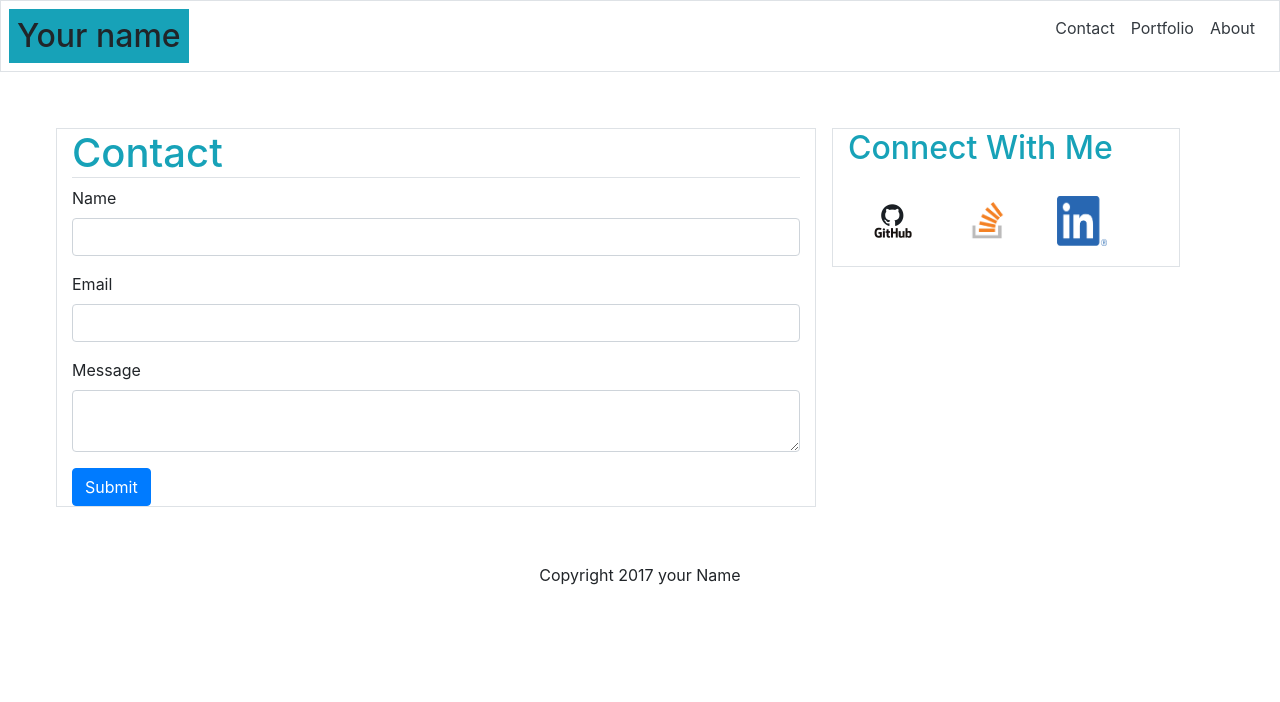
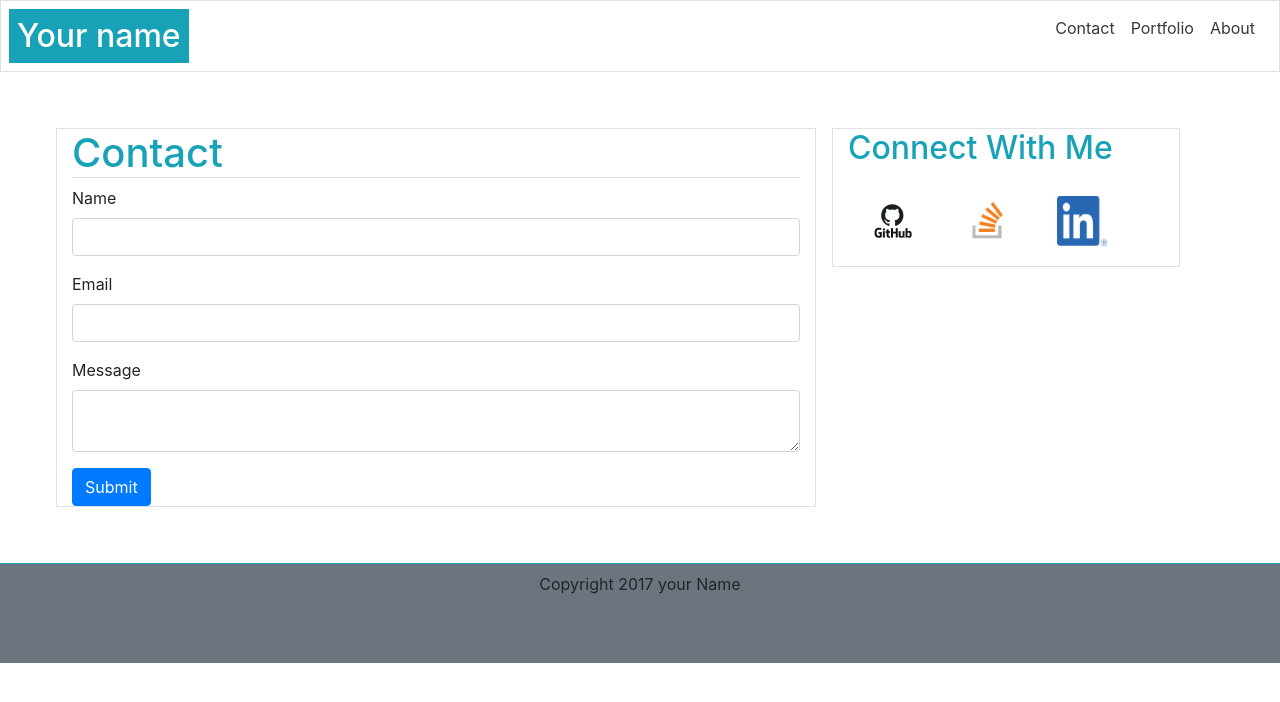
Before and after one commit to Rovshana/portfolio-with-bootstrap, a plain HTML site: page contact.html in a window 1280 px wide. Drawn offline with nearby package versions, Linux system fonts and the light colour scheme.

Commit message:
adding footer part

```diff
--- a/contact.html
+++ b/contact.html
@@ -12,7 +12,7 @@
 <body>
     <header class="head bg-white border d-flex justify-content-between" >
 
-        <h2 class="title2 bg-info m-2 p-2">Your name</h2>
+        <h2 class="title2 bg-info text-white m-2 p-2">Your name</h2>
 
 
     <nav class="navbar">
@@ -62,7 +62,7 @@
     </div>
 
 </main>
-<footer class="footer">
+<footer class="footer bg-secondary border-top border-info">
     <div class="">
         <p class="text-center m-2">Copyright 2017 your Name</p>
     </div>
--- a/style.css
+++ b/style.css
@@ -15,3 +15,7 @@ img{
     width: 300px;
     height: 200px;
 }
+.footer{
+    height: 100px;
+
+}
```
Also changed, not shown: index.html (+1 -1 lines), portfolio.html (+8 -0 lines).
